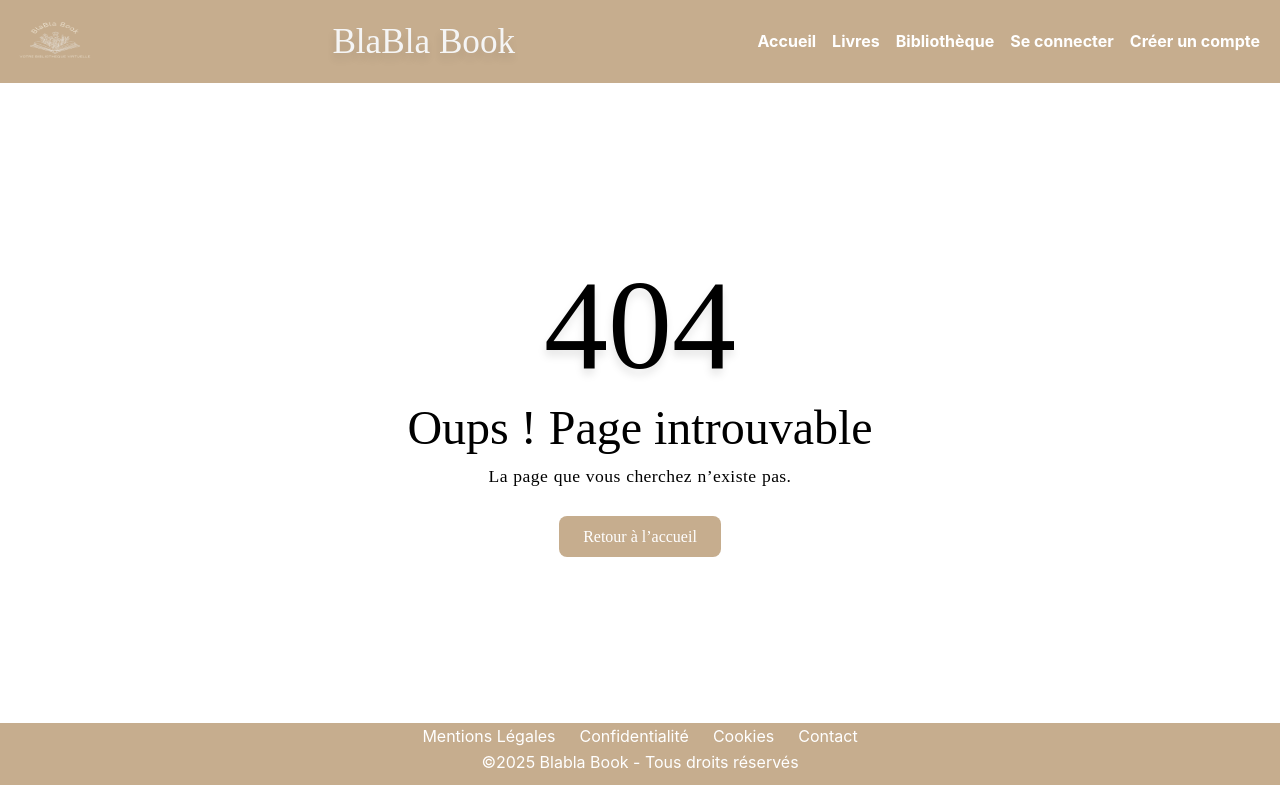
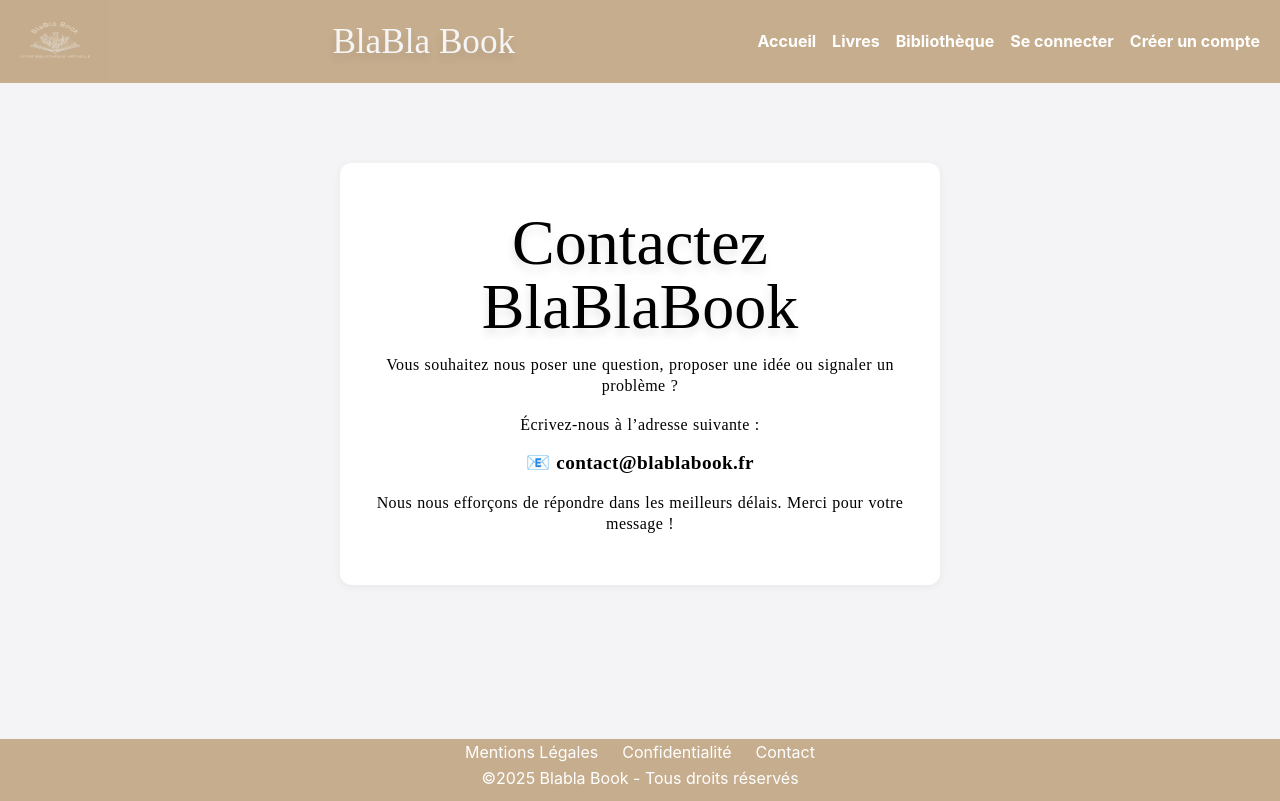
Before and after one commit to Cedric-Duval/blabla-book-front, a React (Vite) app: page /contact in a window 1280 px wide. Built offline with nearby package versions, Linux system fonts and the light colour scheme; a web font is replaced by a local one.

Commit message:
contact page

```diff
--- a/src/App.tsx
+++ b/src/App.tsx
@@ -14,6 +14,7 @@ import Error from './Error404/Error404';
 import api from './features/axiosApi';
 import Confidentalite from './Confidentalité/Confidentalite';
 import MentionLegale from './MentionLegales/MentionLegale';
+import Contact from './Contact/Contact';
 
 function App() {
   const [displayRegisterForm, setDisplayRegisterForm] = useState(false);
@@ -94,6 +95,10 @@ function App() {
           <MentionLegale />
         } />
 
+        <Route path="/contact" element ={
+          <Contact />
+        } />
+
         <Route path="*" element={
           <Error />
         } />
--- /dev/null
+++ b/src/Contact/Contact.scss
@@ -0,0 +1,31 @@
+@use '../styles/variables' as v;
+@use '../styles/section';
+
+
+
+.contact-page {
+    background-color: v.$primary-color;
+    text-align: center;
+    min-height: 82vh;
+  }
+
+  .contact-container {
+    max-width: 600px;
+    margin: auto;
+    background: white;
+    padding: 2rem;
+    border-radius: 12px;
+    box-shadow: 0 2px 10px rgba(0, 0, 0, 0.05);
+  }
+
+  .contact-email a {
+    margin: 1rem 0;
+    font-size: 1.2rem;
+    font-weight: bold;
+    text-decoration: none;
+    color: black;
+  }
+
+  .contact-email a:hover {
+    text-decoration: underline;
+  }
--- /dev/null
+++ b/src/Contact/Contact.tsx
@@ -0,0 +1,23 @@
+import './Contact.scss'
+
+
+function Contact (){
+    return (
+        <section className="contact-page">
+        <div className="contact-container">
+          <h1>Contactez BlaBlaBook</h1>
+          <p>Vous souhaitez nous poser une question, proposer une idée ou signaler un problème ?</p>
+          <p>Écrivez-nous à l’adresse suivante :</p>
+
+          <p className="contact-email">
+            <a href="mailto:contact@blablabook.fr">📧 contact@blablabook.fr</a>
+          </p>
+
+          <p>Nous nous efforçons de répondre dans les meilleurs délais. Merci pour votre message !</p>
+        </div>
+      </section>
+    )
+}
+
+
+export default Contact ;
--- a/src/Footer/Footer.tsx
+++ b/src/Footer/Footer.tsx
@@ -7,8 +7,7 @@ function Footer() {
             <div className="footer-top">
                 <Link to="legal-notice">Mentions Légales</Link>
                 <Link to="/confidentality"> Confidentialité </Link>
-                <a href="#">Cookies</a>
-                <a href="#">Contact</a>
+                <Link to="/contact">Contact</Link>
             </div>
 
             <div className="footer-bottom">
--- a/src/MentionLegales/MentionLegale.scss
+++ b/src/MentionLegales/MentionLegale.scss
@@ -1,3 +1,7 @@
+@use '../styles/variables' as v;
+@use '../styles/section';
+
+
 .legal-notice {
     padding: 2rem;
     line-height: 1.6;
--- a/src/MentionLegales/MentionLegale.tsx
+++ b/src/MentionLegales/MentionLegale.tsx
@@ -10,14 +10,12 @@ function MentionLegale (){
 
     <h2>1. Éditeur du site</h2>
     <p>
-      Le site <strong>BlaBlaBook</strong> est édité par :
+      Le site <strong>BlaBlaBook</strong> est édité par l’association fictive BlaBlaBook, régie par la loi du 1er juillet 1901.
       <br />
-      <strong>Raison sociale :</strong> BlaBlaBook<br />
-      <strong>Forme juridique :</strong> Stagiaire <br />
-      <strong>Adresse :</strong> 123 rue des Livres, 75000 Paris, France<br />
+      <strong>Nom de l’association :</strong> BlaBlaBook<br />
+      <strong>Siège social :</strong> 123 rue des Livres, 75000 Paris, France<br />
       <strong>Email :</strong> <a href="mailto:contact@blablabook.fr">contact@blablabook.fr</a><br />
-      <strong>Numéro SIRET :</strong> XXXXXXXX<br />
-      <strong>Directeur de la publication :</strong> BlablaBook
+      <strong>Responsables de la publication :</strong> Cédric, Titouan, William et Dylan, membres de l’association
     </p>
 
     <h2>2. Hébergeur</h2>
@@ -26,7 +24,7 @@ function MentionLegale (){
       <strong>BlaBlaBook</strong><br />
       123 rue des Livres, 75000 Paris, France<br />
       <strong>Téléphone :</strong> XX XX XX XX XX<br />
-      <strong>Site web :</strong> <a href="[URL hébergeur]" target="_blank">XXXX</a>
+      <strong>Site web :</strong> <a href="[URL hébergeur]">XXXX</a>
     </p>
 
     <h2>3. Informations Techniques</h2>
```
